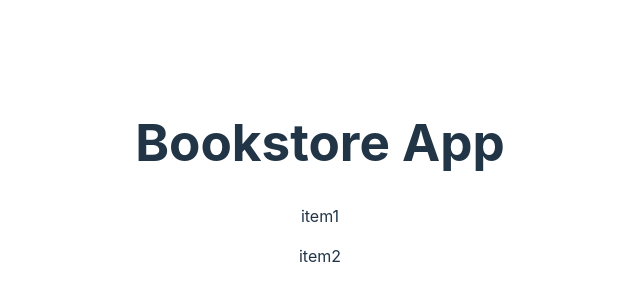
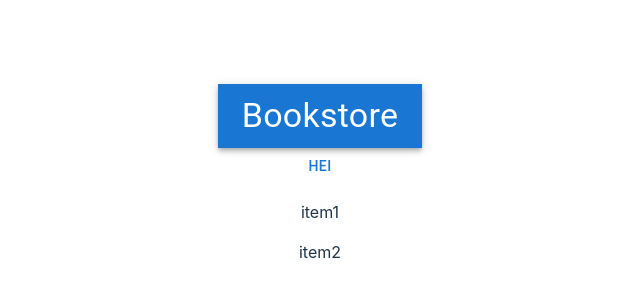
Before and after one commit to patrick-selin/Bookstore-app, a React (Vite) app: page / in a window 1280 px wide. Shown: the part 218-518 px from the top of the page, without its empty margins (320-960 px from the left). Built offline with nearby package versions, Linux system fonts and the light colour scheme.

Commit message:
MUI components added

```diff
--- a/package.json
+++ b/package.json
@@ -10,6 +10,11 @@
     "preview": "vite preview"
   },
   "dependencies": {
+    "@emotion/react": "^11.11.1",
+    "@emotion/styled": "^11.11.0",
+    "@fontsource/roboto": "^5.0.8",
+    "@mui/icons-material": "^5.14.15",
+    "@mui/material": "^5.14.15",
     "react": "^18.2.0",
     "react-dom": "^18.2.0"
   },
--- a/src/App.jsx
+++ b/src/App.jsx
@@ -1,11 +1,14 @@
 import { useState } from "react";
 import "./App.css";
+import AddBook from "./AddBook";
 
-import AddBook from "./AddBook";
+import Button from "@mui/material/Button";
+import AppBar from '@mui/material/AppBar';
+import { Toolbar, Typography } from "@mui/material";
 
 function App() {
   // HOOKS
-  //
+  const [books, setBooks] = useState();
 
   // FUNCTIONS
   //
@@ -15,7 +18,15 @@
   return (
     <>
       <div>
-        <h1>Bookstore App</h1>
+
+        <AppBar position="static">
+         <Toolbar>
+          <Typography variant="h4">
+            Bookstore
+          </Typography>
+         </Toolbar>
+        </AppBar>
+        <Button>hei</Button>
         <AddBook></AddBook>
       </div>
     </>
```
Also changed, not shown: 1 other file (tests, documents, lock files or other folders).
